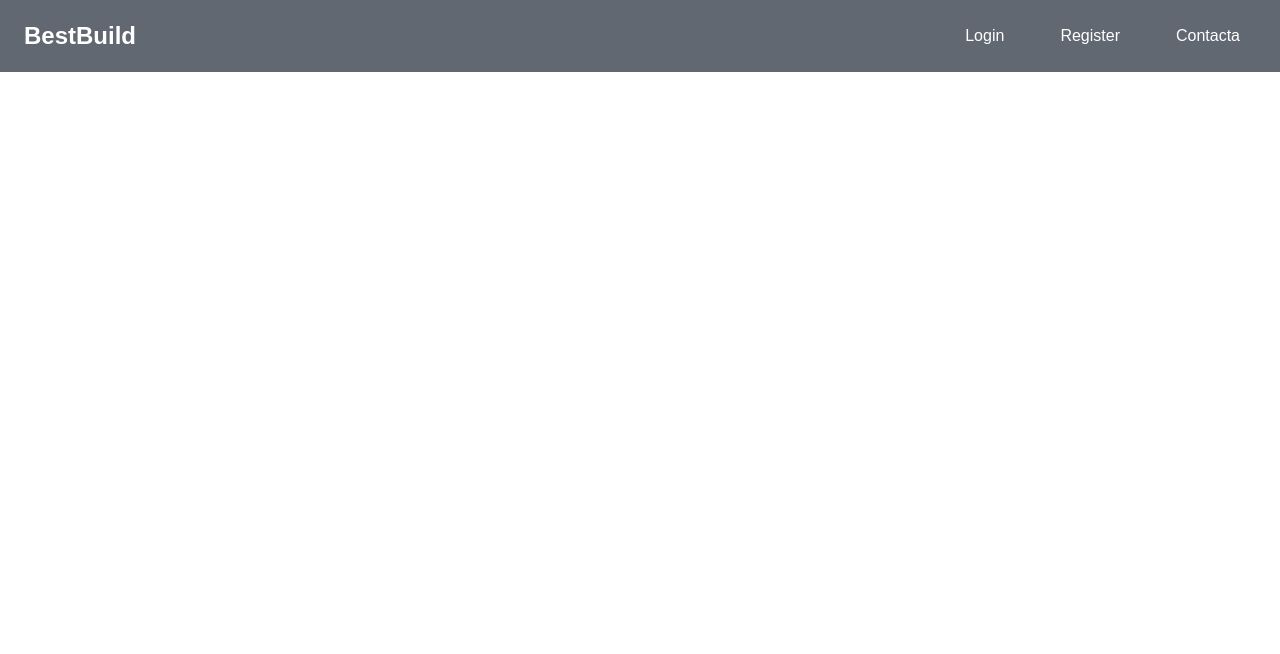
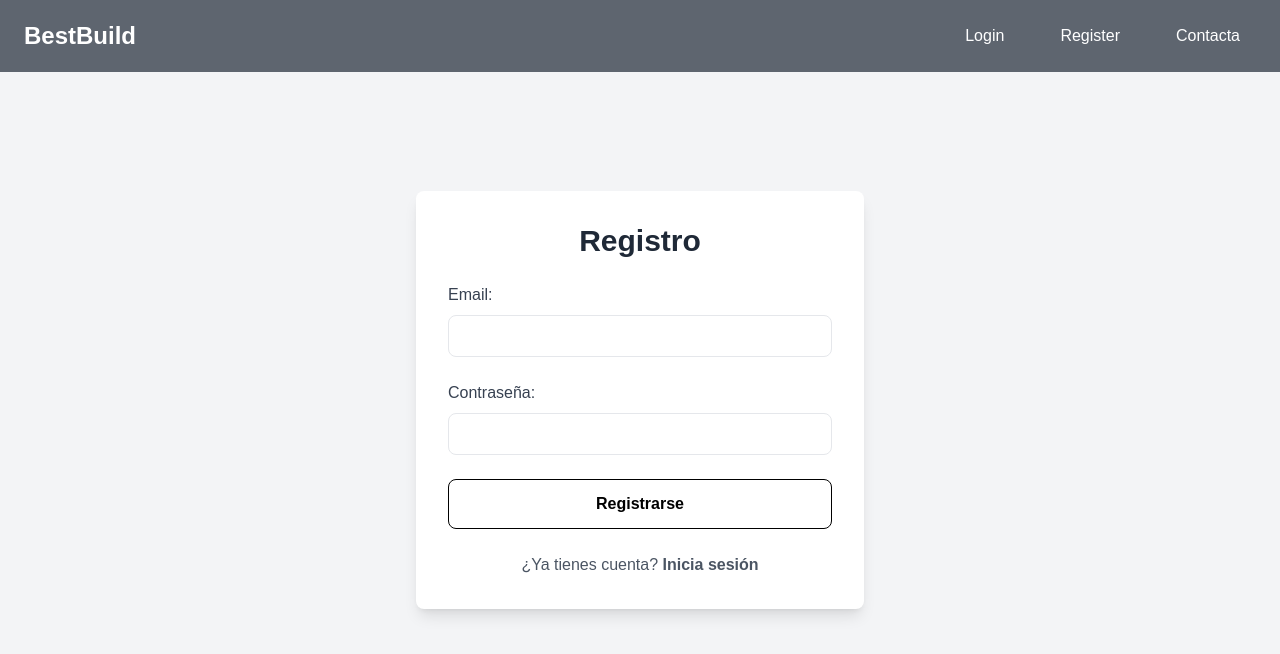
Before and after one commit to SSommaa/Landing-Page, a Vue app: page /register in a window 1280 px wide. Shown: the top 654 px of the page. Built offline with nearby package versions, Linux system fonts and the light colour scheme.

Commit message:
Register configurado, Gestion de JWT correcta

```diff
--- a/package.json
+++ b/package.json
@@ -11,6 +11,7 @@
     "format": "prettier --write src/"
   },
   "dependencies": {
+    "axios": "^1.7.9",
     "lucide-vue-next": "^0.473.0",
     "vue": "^3.5.13",
     "vue-router": "^4.5.0"
--- a/src/components/Register.vue
+++ b/src/components/Register.vue
@@ -1,2 +1,104 @@
-<script setup></script>
-<template></template>
+<script setup>
+import { ref, reactive } from 'vue'
+import axios from 'axios'
+import { useRouter } from 'vue-router'
+
+const router = useRouter()
+const email = ref('')
+const password = ref('')
+const errors = reactive({
+  email: '',
+  password: '',
+})
+
+const validateEmail = (email) => {
+  const re = /^[^\s@]+@[^\s@]+\.[^\s@]+$/
+  return re.test(email)
+}
+
+const validateForm = () => {
+  errors.email = ''
+  errors.password = ''
+  let isValid = true
+
+  if (!email.value) {
+    errors.email = 'Email es requerido'
+    isValid = false
+  } else if (!validateEmail(email.value)) {
+    errors.email = 'Email no válido'
+    isValid = false
+  }
+
+  if (password.value.length < 6) {
+    errors.password = 'Mínimo 6 caracteres'
+    isValid = false
+  }
+
+  return isValid
+}
+
+const handleRegister = async () => {
+  if (!validateForm()) return
+
+  try {
+    const response = await axios.post('https://reqres.in/api/register', {
+      email: email.value,
+      password: password.value,
+    })
+
+    // Almacenar el token JWT
+    localStorage.setItem('authToken', response.data.token)
+
+    // Redirigir a área protegida
+    router.push({ name: 'Home' })
+  } catch (error) {
+    alert(error.response?.data?.error || 'Error en el registro')
+  }
+}
+</script>
+
+<template>
+  <div class="min-h-screen bg-gray-100 flex items-center justify-center p-4">
+    <div class="bg-white p-8 rounded-lg shadow-lg max-w-md w-full">
+      <h2 class="text-3xl font-bold text-gray-800 mb-6 text-center">Registro</h2>
+
+      <form @submit.prevent="handleRegister" class="space-y-6">
+        <div>
+          <label class="block text-gray-700 mb-2">Email:</label>
+          <input
+            type="email"
+            v-model="email"
+            required
+            class="w-full px-4 py-2 border rounded-lg focus:outline-none focus:ring-2 focus:ring-primary"
+          />
+          <div v-if="errors.email" class="text-red-500 text-sm mt-1">{{ errors.email }}</div>
+        </div>
+
+        <div>
+          <label class="block text-gray-700 mb-2">Contraseña:</label>
+          <input
+            type="password"
+            v-model="password"
+            required
+            class="w-full px-4 py-2 border rounded-lg focus:outline-none focus:ring-2 focus:ring-primary"
+          />
+          <div v-if="errors.password" class="text-red-500 text-sm mt-1">{{ errors.password }}</div>
+        </div>
+
+        <button
+          type="submit"
+          class="w-full bg-primary hover:bg-primary/90 text-black font-semibold py-3 px-6 rounded-lg transition-all border border-black"
+        >
+          Registrarse
+        </button>
+      </form>
+
+      <p class="text-center mt-6 text-gray-600">
+        ¿Ya tienes cuenta?
+        <router-link to="/login" class="text-primary hover:text-primary/80 font-semibold">
+          Inicia sesión
+        </router-link>
+      </p>
+    </div>
+  </div>
+</template>
```
Also changed, not shown: 1 other file (tests, documents, lock files or other folders).
